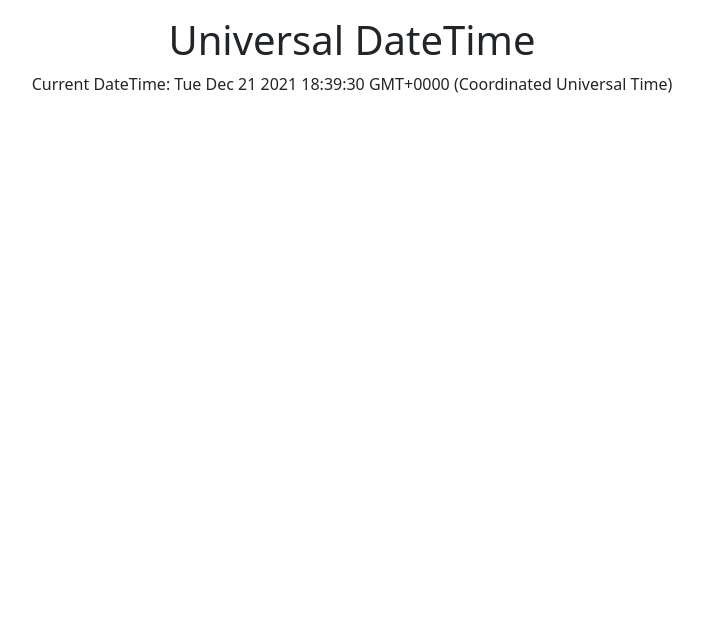
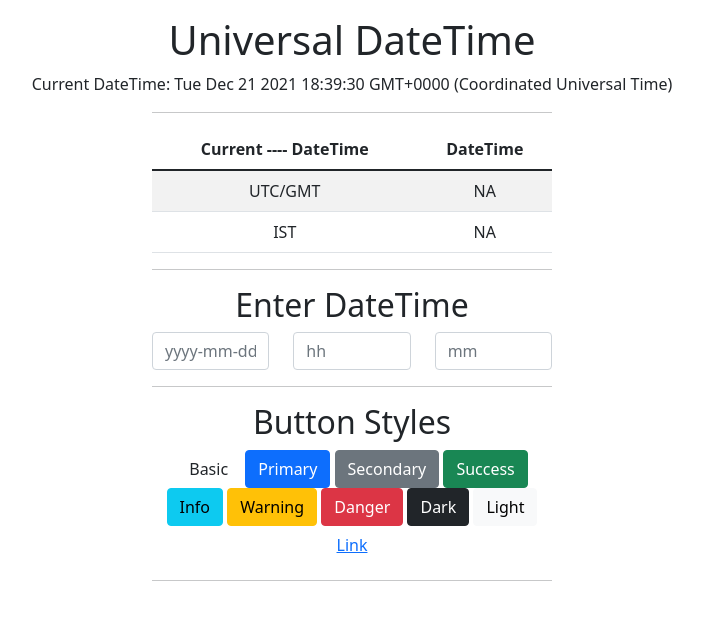
Before and after one commit to Candy128x/current-datetime, a plain HTML site: page index.html in a window 1280 px wide. Shown: the whole page, without its empty margins (288-991 px from the left). Drawn offline with nearby package versions, Linux system fonts and the light colour scheme.

Commit message:
Update index.html

```diff
--- a/index.html
+++ b/index.html
@@ -24,6 +24,61 @@
         <h1>Universal DateTime</h1>
 
         <p>Current DateTime: <span id="date_time"></span></p>
+
+        <div style="width: 400px; margin: 0 auto;">
+
+            <hr>
+            <table class="table table-striped">
+                <thead>
+                    <tr>
+                        <th>Current ---- DateTime</th>
+                        <th>DateTime</th>
+
+                    </tr>
+                </thead>
+                <tbody>
+                    <tr>
+                        <td>UTC/GMT</td>
+                        <td>NA</td>
+                    </tr>
+                    <tr>
+                        <td>IST</td>
+                        <td>NA</td>
+                    </tr>
+                </tbody>
+            </table>
+
+            <hr>
+            <h2>Enter DateTime</h2>
+            <form>
+                <div class="row">
+                    <div class="col">
+                        <input type="text" class="form-control" placeholder="yyyy-mm-dd" name="email">
+                    </div>
+                    <div class="col">
+                        <input type="text" class="form-control" placeholder="hh" name="email">
+                    </div>
+                    <div class="col">
+                        <input type="text" class="form-control" placeholder="mm" name="email">
+                    </div>
+                </div>
+            </form>
+
+            <hr>
+
+            <h2>Button Styles</h2>
+            <button type="button" class="btn">Basic</button>
+            <button type="button" class="btn btn-primary">Primary</button>
+            <button type="button" class="btn btn-secondary">Secondary</button>
+            <button type="button" class="btn btn-success">Success</button>
+            <button type="button" class="btn btn-info">Info</button>
+            <button type="button" class="btn btn-warning">Warning</button>
+            <button type="button" class="btn btn-danger">Danger</button>
+            <button type="button" class="btn btn-dark">Dark</button>
+            <button type="button" class="btn btn-light">Light</button>
+            <button type="button" class="btn btn-link">Link</button>
+            <hr>
+        </div>
     </div>
 
 </body>
```
